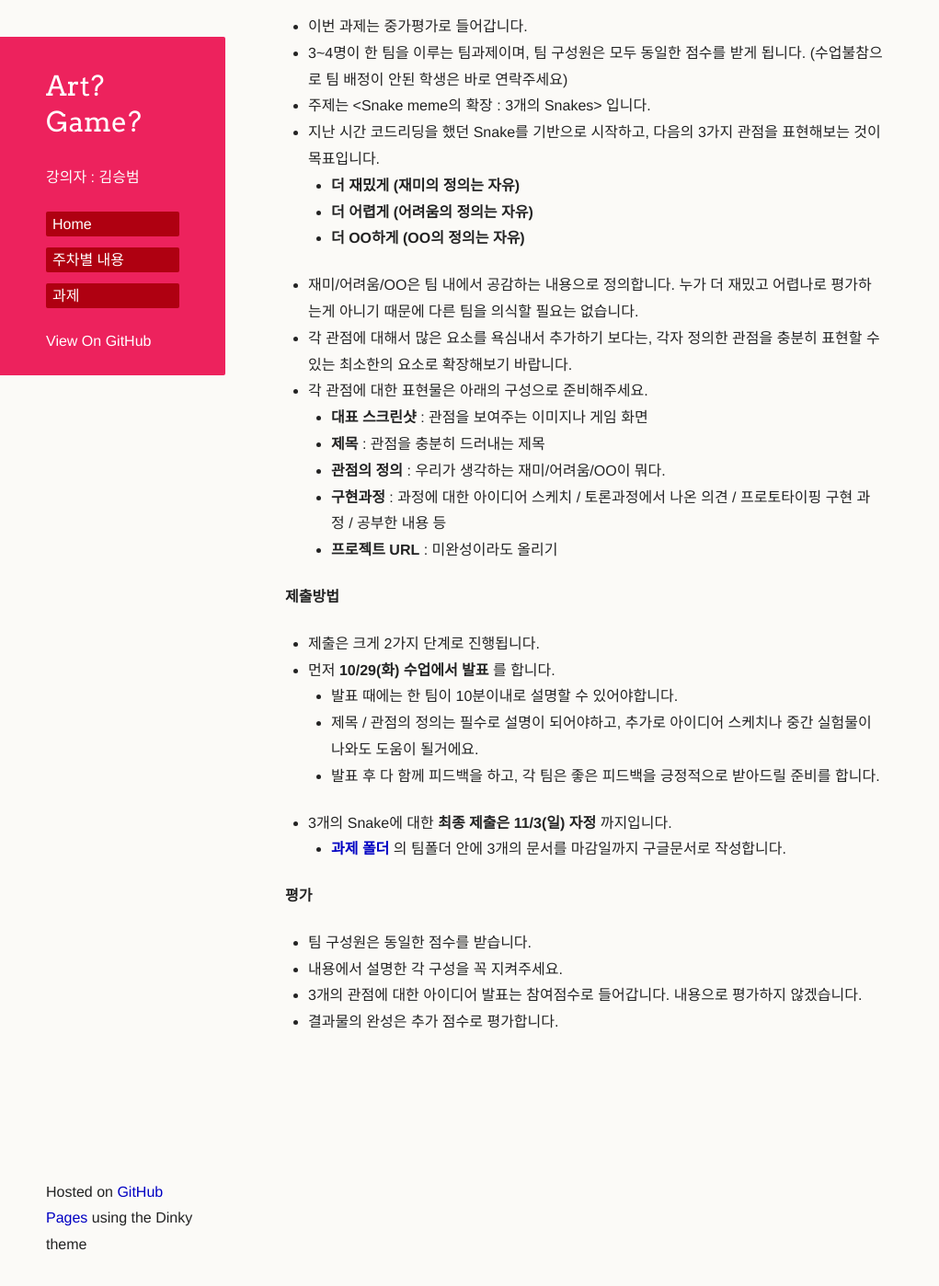
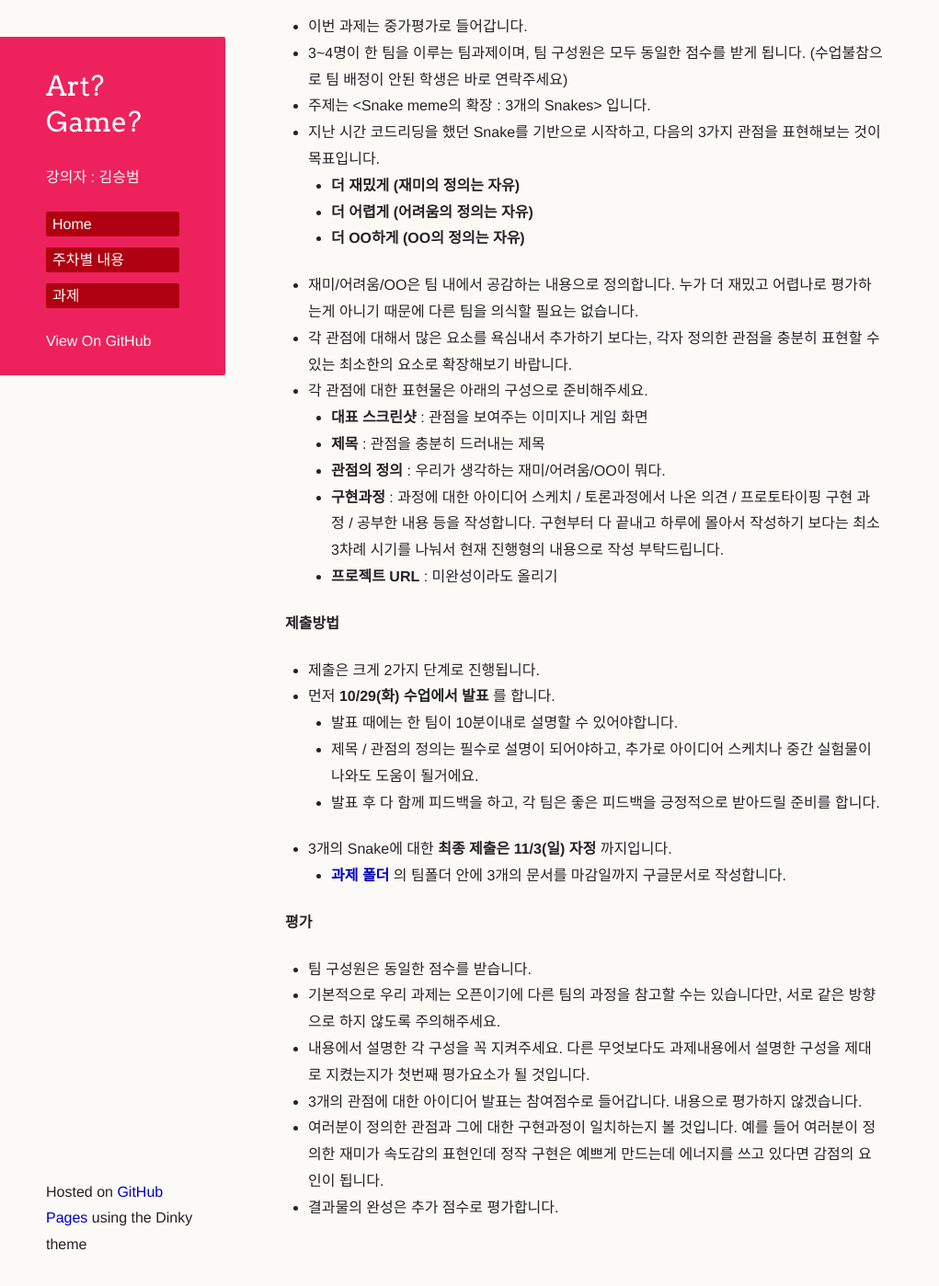
Before and after one commit to picxenk/SIA2019ArtGame, a Jekyll site: the page built from homework.md, in a window 1280 px wide and 1400 px high, scrolled down 4288 px. Shown: the whole window at 92% size, without its empty margins (0-1021 px from the left). Built offline with Jekyll 4.4.1, drawn with Linux system fonts in a browser that asks for light colours; our own code applies the rules of GitHub Pages for plain Markdown files; a script that is not in the unit is left out; the repository's description, which GitHub fills in, is left out.

Commit message:
Update homework.md

```diff
--- a/homework.md
+++ b/homework.md
@@ -118,7 +118,7 @@
    * **대표 스크린샷** : 관점을 보여주는 이미지나 게임 화면
    * **제목** : 관점을 충분히 드러내는 제목
    * **관점의 정의** : 우리가 생각하는 재미/어려움/OO이 뭐다.
-   * **구현과정** : 과정에 대한 아이디어 스케치 / 토론과정에서 나온 의견 / 프로토타이핑 구현 과정 / 공부한 내용 등
+   * **구현과정** : 과정에 대한 아이디어 스케치 / 토론과정에서 나온 의견 / 프로토타이핑 구현 과정 / 공부한 내용 등을 작성합니다. 구현부터 다 끝내고 하루에 몰아서 작성하기 보다는 최소 3차례 시기를 나눠서 현재 진행형의 내용으로 작성 부탁드립니다.
    * **프로젝트 URL** : 미완성이라도 올리기
 
 **제출방법**
@@ -132,6 +132,8 @@
 
 **평가**
  * 팀 구성원은 동일한 점수를 받습니다.
- * 내용에서 설명한 각 구성을 꼭 지켜주세요.
+ * 기본적으로 우리 과제는 오픈이기에 다른 팀의 과정을 참고할 수는 있습니다만, 서로 같은 방향으로 하지 않도록 주의해주세요.
+ * 내용에서 설명한 각 구성을 꼭 지켜주세요. 다른 무엇보다도 과제내용에서 설명한 구성을 제대로 지켰는지가 첫번째 평가요소가 될 것입니다.
  * 3개의 관점에 대한 아이디어 발표는 참여점수로 들어갑니다. 내용으로 평가하지 않겠습니다.
+ * 여러분이 정의한 관점과 그에 대한 구현과정이 일치하는지 볼 것입니다. 예를 들어 여러분이 정의한 재미가 속도감의 표현인데 정작 구현은 예쁘게 만드는데 에너지를 쓰고 있다면 감점의 요인이 됩니다.
  * 결과물의 완성은 추가 점수로 평가합니다.
```
